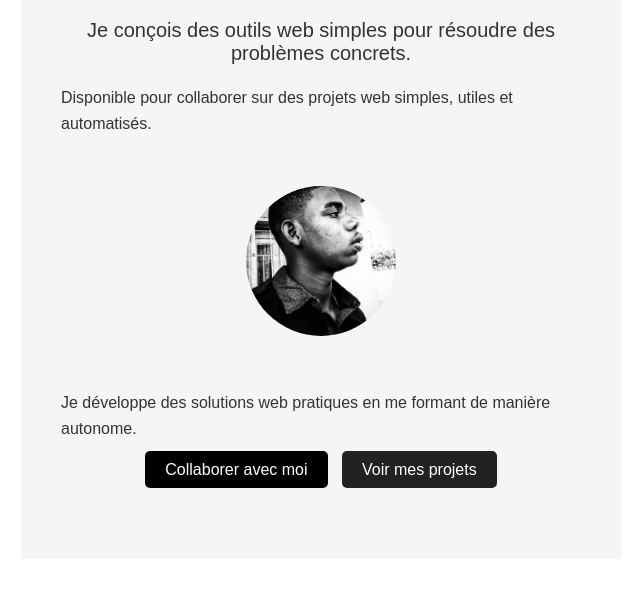
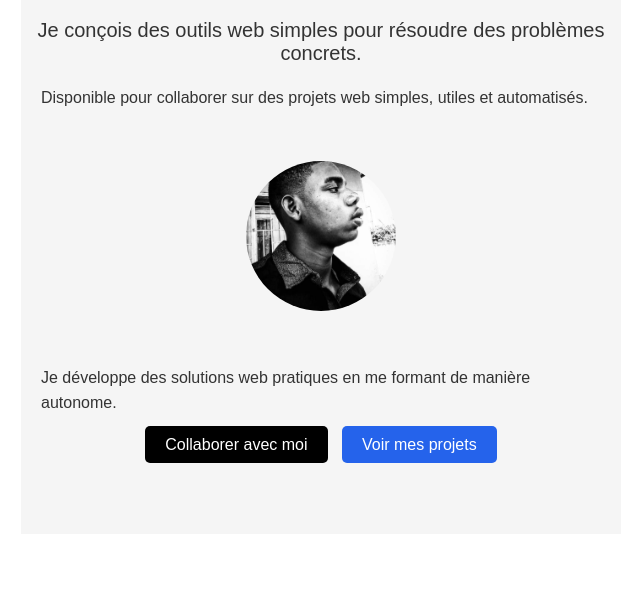
Before and after one commit to BBrillant1/bbrillant1.github.io, a plain HTML site: page index.html in a window 1280 px wide. Shown: the part 349-952 px from the top of the page, without its empty margins (319-959 px from the left). Drawn offline with Linux system fonts and the light colour scheme.

Commit message:
Refactor index.html for improved layout and styles
Updated HTML structure and styles for better responsiveness and organization.

```diff
--- a/index.html
+++ b/index.html
@@ -8,6 +8,7 @@
             color: #333333;
             font-family: Arial, sans-serif;
             margin: 0;
+            overflow-x: hidden;
         }
         #accueil{
             background-color: #f5f5f5;
@@ -25,9 +26,6 @@
         @media (max-width: 600px){
             .projects{
                 grid-template-columns: 1fr;
-            }
-            .contact-buttons{
-                justify-content: center;
             }
             #accueil .btn{
                 display: block;
@@ -59,6 +57,7 @@
             display: flex;
             gap: 20px;
             padding: 0;
+            flex-wrap: wrap;
         }
         nav a{
             text-decoration: none;
@@ -72,7 +71,6 @@
         }
         h1 {
             margin: 40px;
-            /*typographie*/
             font-size: 32px;
         }
         h2{
@@ -83,13 +81,13 @@
         img{
             margin: 30px;
             width: 150px;
+            max-width: 100%;
             height: 150px;
             object-fit: cover;
             border-radius: 50%;
         }
         p {
             margin: 20px;
-            /*typographie*/
             font-size: 16px;
             line-height: 1.6;
             text-align: left;
@@ -98,27 +96,31 @@
         .btn {
             margin: 5px;
             padding: 10px 20px;
-            background-color: #333333;
-            background-color: #222;
+            background-color: var(--primary);
             transition: 0.3s;
             color: white;
             text-decoration: none;
             border-radius: 5px;
             width: fit-content;
-            white-space: nowrap;
+            white-space: normal;
         }
         .btn:hover{
-            background-color: #555;
-            background-color: #000;
+            background-color: #1d4ed8;
             transform: scale(1.05);
         }
         .btn:first-of-type{
             background-color: #000;
         }
+        .btn-primary{
+            background-color: #000;
+        }
         .container {
             max-width: 600px;
+            margin: 100px auto;
+            padding: 0 20px;
+        }
+        .projets{
             width: 100%;
-            margin: 100px auto;
         }
         .project{
             border: 1px solid #ddd;
@@ -142,9 +144,12 @@
             align-items: center;
             gap: 10px;
         }
+        :root{
+            --primary: #2563eb;
+        }
         section{
             margin-top: 50px;
-            padding: 80px 20px;
+            padding: 80px 0px;
         }
         html{
             scroll-behavior: smooth;
@@ -171,7 +176,7 @@
                 <p>Disponible pour collaborer sur des projets web simples, utiles et automatisés.</p>
                 <img src="img/BryanBeto.Dev.jpg" alt="Photo du développeur">
                 <p>Je développe des solutions web pratiques en me formant de manière autonome.</p>
-                <a class="btn" href="#contact">Collaborer avec moi</a>
+                <a class="btn btn-primary" href="#contact">Collaborer avec moi</a>
                 <a class="btn" href="#projets">Voir mes projets</a>
             </section>
 
@@ -183,6 +188,8 @@
                     <div class="project">
                         <h3>Todo App (gestion de tâches)</h3>
                         <p>Application permettant de créer, modifier et suivre des tâches</p>
+                        <p>Technologie : HTML, CSS</p>
+                        <p>Objectif : organiser les tâches efficacement</p>
                         <a href="#" class="btn">Voir</a>
                     </div>
 
```
